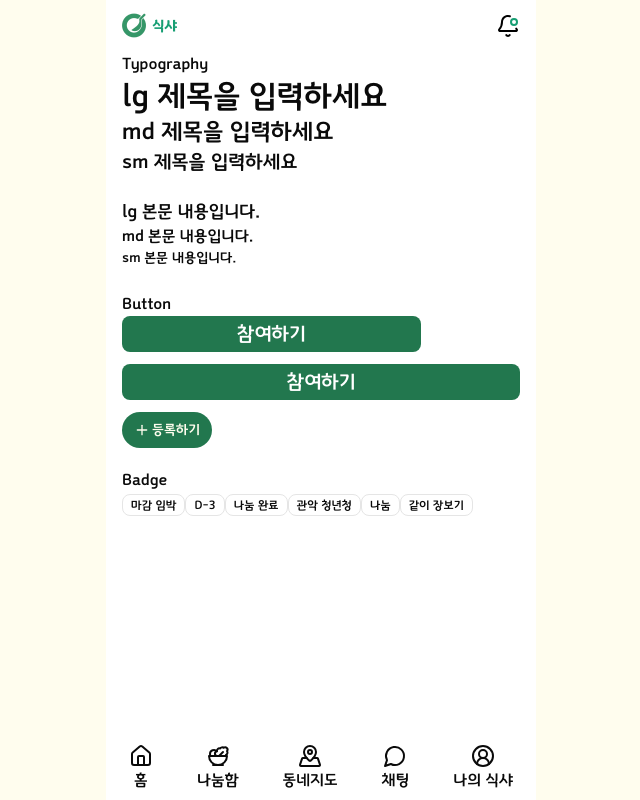
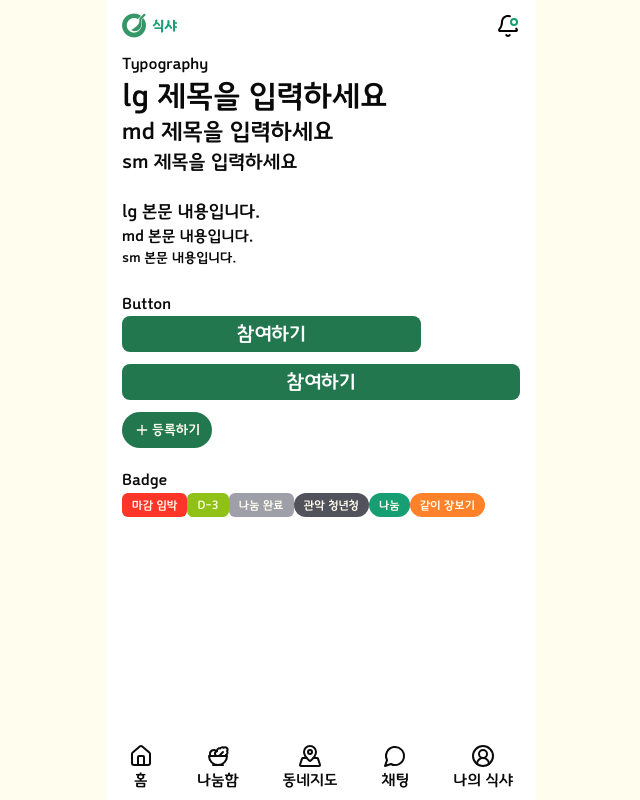
Before and after one commit to FRONT-END-BOOTCAMP-PLUS-4/sik-share, a Next.js app: page / in a window 1280 px wide. Shown: the whole page, without its empty margins (319-959 px from the left). Built offline with nearby package versions, Linux system fonts and the light colour scheme.

Commit message:
style: 공통 컴포넌트 - Badge variant 설정

```diff
--- /dev/null
+++ b/components/ui/badge.tsx
@@ -0,0 +1,52 @@
+import type * as React from "react";
+import { Slot } from "@radix-ui/react-slot";
+import { cva, type VariantProps } from "class-variance-authority";
+
+import { cn } from "@/lib/utils";
+
+const badgeVariants = cva(
+	"border-none badge text-[var(--light-green-50)] inline-flex items-center justify-center rounded-md border px-2.5 py-[3px] text-xs font-medium w-fit whitespace-nowrap shrink-0 [&>svg]:size-3 gap-1 [&>svg]:pointer-events-none focus-visible:border-ring focus-visible:ring-ring/50 focus-visible:ring-[3px] aria-invalid:ring-destructive/20 dark:aria-invalid:ring-destructive/40 aria-invalid:border-destructive transition-[color,box-shadow] overflow-hidden",
+	{
+		variants: {
+			variant: {
+				default:
+					"border-transparent bg-primary text-primary-foreground [a&]:hover:bg-primary/90",
+				secondary:
+					"border-transparent bg-secondary text-secondary-foreground [a&]:hover:bg-secondary/90",
+				destructive:
+					"border-transparent bg-destructive text-white [a&]:hover:bg-destructive/90 focus-visible:ring-destructive/20 dark:focus-visible:ring-destructive/40 dark:bg-destructive/60",
+				outline:
+					"text-foreground [a&]:hover:bg-accent [a&]:hover:text-accent-foreground",
+				warning: "bg-[var(--warning)] rounded-[6px]",
+				isDday: "bg-[var(--light-green-300)] rounded-[6px]",
+				done: "bg-zinc-400 rounded-[6px]",
+				location: "bg-zinc-600 rounded-[15px]",
+				share: "bg-[var(--secondary)] rounded-[15px]",
+				cart: "bg-[var(--orange)] rounded-[15px]",
+			},
+		},
+		defaultVariants: {
+			variant: "default",
+		},
+	},
+);
+
+function Badge({
+	className,
+	variant,
+	asChild = false,
+	...props
+}: React.ComponentProps<"span"> &
+	VariantProps<typeof badgeVariants> & { asChild?: boolean }) {
+	const Comp = asChild ? Slot : "span";
+
+	return (
+		<Comp
+			data-slot="badge"
+			className={cn(badgeVariants({ variant }), className)}
+			{...props}
+		/>
+	);
+}
+
+export { Badge, badgeVariants };
```
